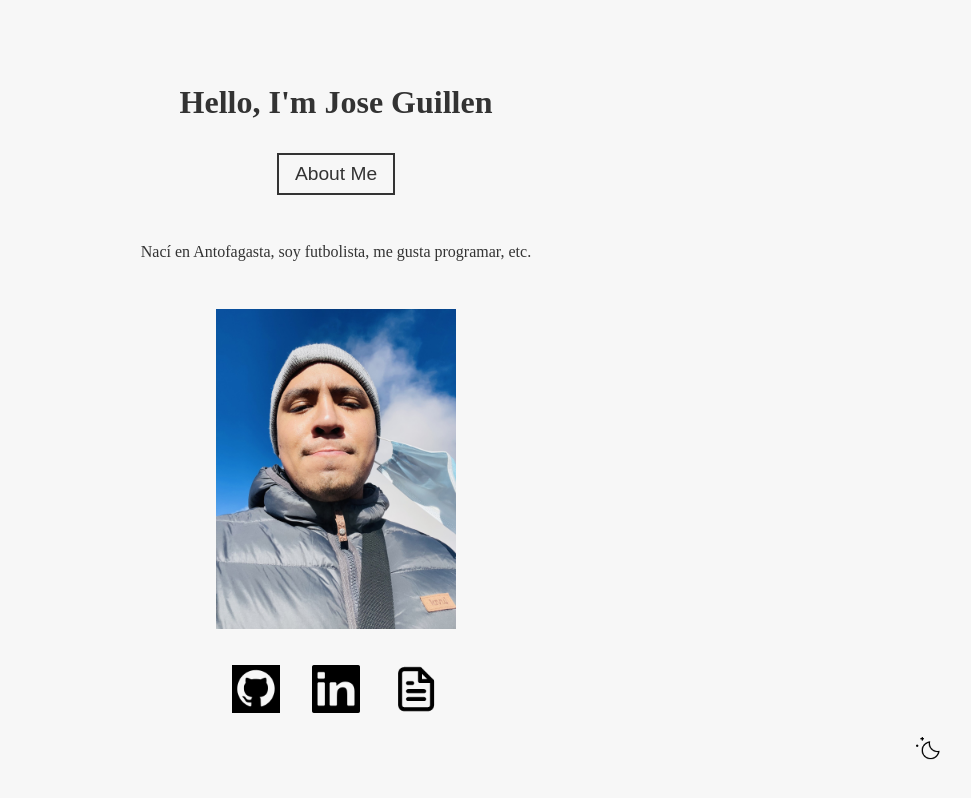
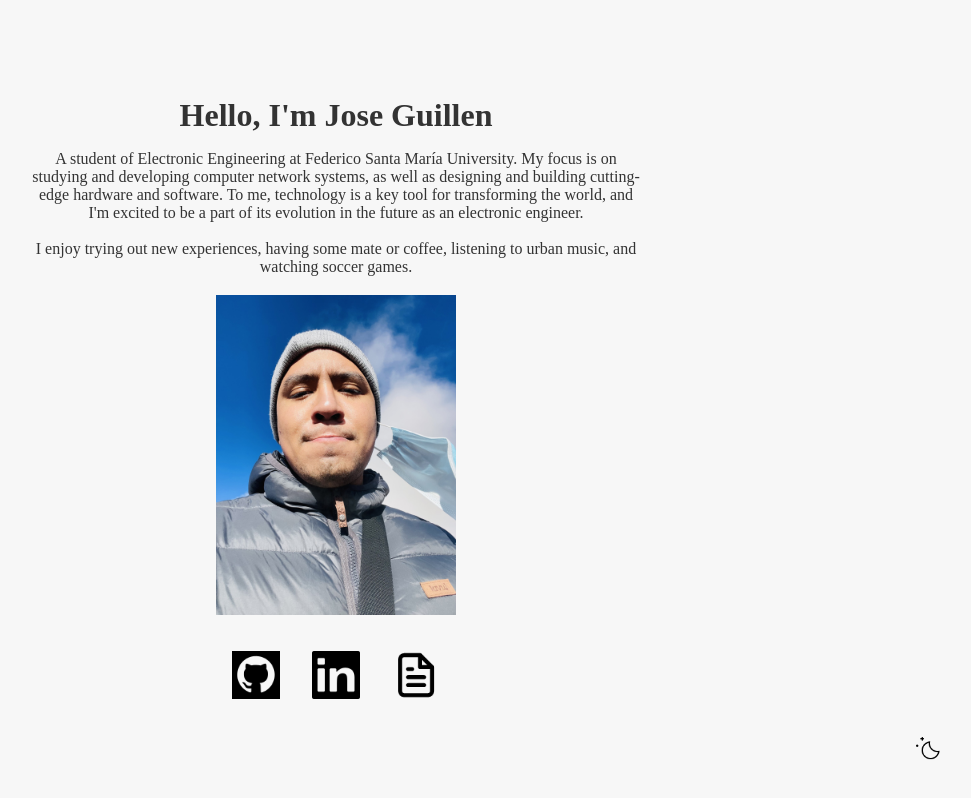
Before and after one commit to joseg20/joseg20.github.io, a Next.js app: page / in a window 1280 px wide. Both pictures are taken after a click on the button "About Me". Shown: the whole page, without its empty margins (304-1275 px from the left). Built offline with nearby package versions, Linux system fonts and the light colour scheme.

Commit message:
Update Personal webpage 1.2

```diff
--- a/pages/index.js
+++ b/pages/index.js
@@ -5,10 +5,21 @@ import Head from 'next/head';
 export default function Home() {
   const [showAbout, setShowAbout] = useState(false);
   const [isDarkMode, setIsDarkMode] = useState(false);
+  const [aboutAnimation, setAboutAnimation] = useState("");
 
   const toggleAbout = () => {
-    setShowAbout(!showAbout);
+    if (!showAbout) {
+      setAboutAnimation("fadeIn");
+      setShowAbout(true);
+    } else {
+      setAboutAnimation("fadeOut");
+      setTimeout(() => {
+        setShowAbout(false);
+        setAboutAnimation("");
+      }, 500);
+    }
   };
+
 
   const toggleDarkMode = () => {
     setIsDarkMode(!isDarkMode);
@@ -21,23 +32,25 @@ export default function Home() {
 	  <title>Jose Guillen</title>
 	  <link rel="shortcut icon" href="/cookie.ico"/>
       </Head>
-      <h1>Hello, I&apos;m Jose Guillen</h1>
-      <button
-  	className={`${styles.aboutButton} ${isDarkMode ? styles.aboutButtondark : ""}`}
-  	onClick={toggleAbout}
-      >
-  	About Me
-      </button>
-      {showAbout && <About isDarkMode={isDarkMode} />}
-      <div className={styles.imageContainer}>
+      <h1 className={styles.fadeIn1} >Hello, I&apos;m Jose Guillen</h1>
+	{!showAbout && (
+	  <button
+	    className={`${styles.aboutButton} ${isDarkMode ? styles.aboutButtondark : ""} ${styles.fadeIn2} `}
+	    onClick={toggleAbout}
+	  >
+	    About Me
+	  </button>
+	)}
+	{showAbout && <About isDarkMode={isDarkMode} animation={aboutAnimation} />}
+      <div className={`${styles.imageContainer} ${styles.fadeIn3}`}>
         <img src="/jose-guillen.jpg" alt="Jose Guillen" />
       </div>
-      <div className={styles.iconsContainer}>
+      <div className={`${styles.iconsContainer} ${styles.fadeIn4}`}>
         <a href="https://github.com/joseg20" target="_blank" rel="noreferrer">
           <img
             src="/github.png"
             alt="Github"
-            className={`${styles.icon} ${isDarkMode ? styles.icondark : ""}`}
+            className={`${styles.icon} ${isDarkMode ? styles.icondark : ""} ${showAbout ? styles.hidden : ""}`}
             onMouseOver={(e) => (e.currentTarget.src = "/github.png")}
             onMouseOut={(e) => (e.currentTarget.src = "/github.png")}
           />
@@ -72,11 +85,15 @@ export default function Home() {
   );
 }
 
-function About({ showAbout, isDarkMode }) {
+function About({ isDarkMode, animation }) {
   return (
-    <div className={`${styles.aboutContainer} ${isDarkMode ? styles.aboutContainerdark : ""}`}>
+    <div className={`${styles.aboutContainer} ${isDarkMode ? styles.aboutContainerdark : ""} ${styles[animation]}`}>
       <p>
-        Nací en Antofagasta, soy futbolista, me gusta programar, etc.
+A student of Electronic Engineering at Federico Santa María University. My focus is on studying and developing computer network     systems, as well as designing and building cutting-edge hardware and software. To me, technology is a key tool for transforming the world, and I&apos;m excited to be a part of its evolution in the future as an electronic engineer.
+      </p>
+	<div><br /></div>
+      <p>
+       I enjoy trying out new experiences, having some mate or coffee, listening to urban music, and watching soccer games.
       </p>
     </div>
   );
--- a/styles/Home.module.css
+++ b/styles/Home.module.css
@@ -5,7 +5,8 @@
   flex-direction: column;
   justify-content: center;
   align-items: center;
-  height: 100vh;
+  height: 100%;
+  min-height: 100vh;
   transition: background-color 0.5s;
 }
 
@@ -30,7 +31,7 @@
   border: 2px solid #333;
   color: #333;
   padding: 0.5rem 1rem;
-  margin-top: 2rem;
+  margin-top: 1rem;
   font-size: 1.2rem;
   cursor: pointer;
   transition: opacity 0.3s, transform 0.3s;
@@ -46,17 +47,19 @@
   transform: translateY(2px);
 }
 
+
 .aboutContainer {
   background-color: transparent;
   color: #333;
   padding: 1rem;
-  margin-top: 2rem;
-  max-width: 80%;
+  margin-top: 0rem;
+  margin-bottom: -1rem;
+  max-width: 50%;
   text-align: center;
 }
 
 .imageContainer {
-  margin-top: 2rem;
+  margin-top: 1.2rem;
 }
 
 .imageContainer img {
@@ -137,3 +140,42 @@
 .icondark {
  filter: invert(1) brightness(100%);
 }
+
+@keyframes fadeIn {
+  0% {
+    opacity: 0;
+  }
+  100% {
+    opacity: 1;
+  }
+}
+
+@keyframes fadeOut {
+  0% {
+    opacity: 1;
+  }
+  100% {
+    opacity: 0;
+  }
+}
+
+.fadeIn {
+  animation: fadeIn 1s ease-in-out forwards;
+}
+.fadeIn1 {
+  animation: fadeIn 1.5s ease-in-out forwards;
+}
+.fadeIn2 {
+  animation: fadeIn 2s ease-in-out forwards;
+}
+.fadeIn3 {
+  animation: fadeIn 2.5s ease-in-out forwards;
+}
+.fadeIn4 {
+  animation: fadeIn 3s ease-in-out forwards;
+}
+
+
+.fadeOut {
+  animation: fadeOut 0.5s ease-in-out forwards;
+}
```
